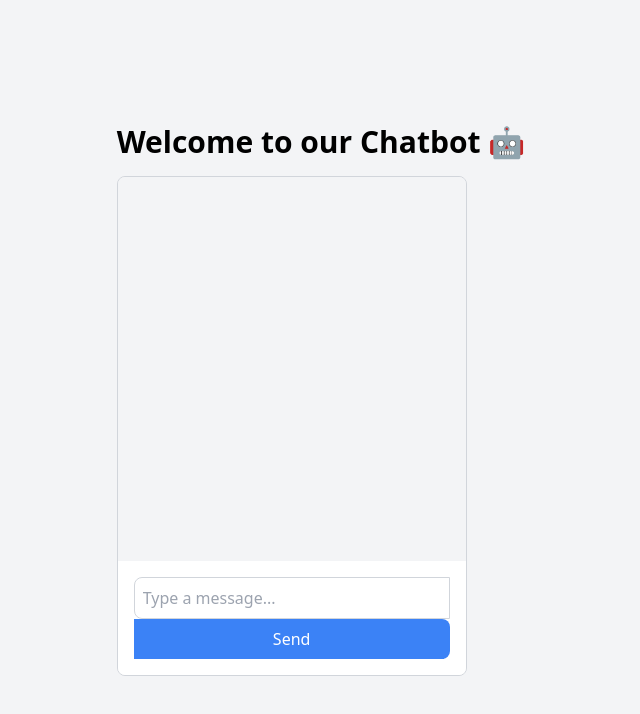
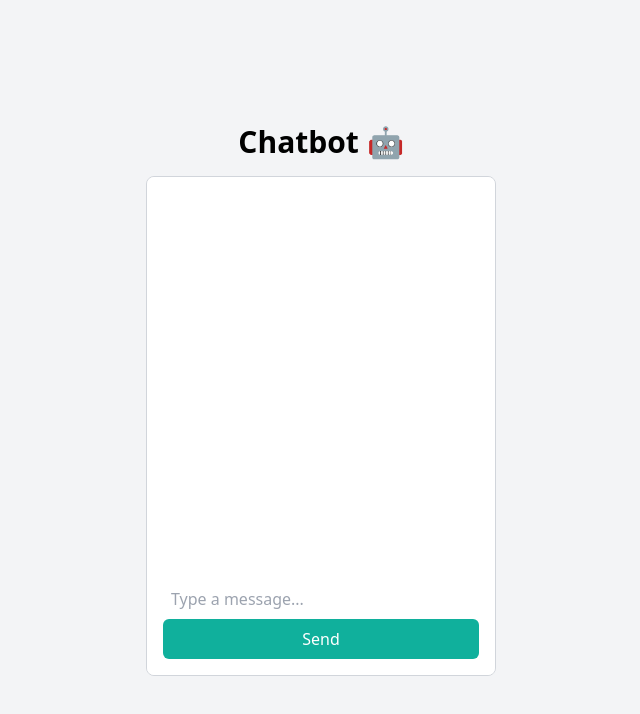
Before and after one commit to Shivam00002/chatbot-app, a Next.js app: page / in a window 1280 px wide. Shown: the top 714 px of the page, without its empty margins (319-959 px from the left). Built offline with nearby package versions, Linux system fonts and the light colour scheme.

Commit message:
ui changes

```diff
--- a/src/components/ChatInput.tsx
+++ b/src/components/ChatInput.tsx
@@ -35,7 +35,7 @@ const ChatInput: React.FC<ChatInputProps> = ({
           value={input}
           onChange={(e) => setInput(e.target.value)}
           onFocus={() => setShowDropdown(true)}
-          className="flex-1 p-2 border border-gray-300 rounded-l-lg focus:outline-none focus:ring-2 focus:ring-blue-500"
+          className="flex-1 p-2  rounded-md border-gray-300 "
           placeholder="Type a message..."
         />
         {showDropdown && (
@@ -53,7 +53,7 @@ const ChatInput: React.FC<ChatInputProps> = ({
         )}
         <button
           type="submit"
-          className="px-4 py-2 bg-blue-500 text-white rounded-r-lg hover:bg-blue-600 focus:outline-none focus:ring-2 focus:ring-blue-500"
+          className="px-4 py-2 bg-[#10B09C] hover:bg-[#0860A2] rounded-md text-white  "
         >
           Send
         </button>
--- a/src/components/ChatWindow.tsx
+++ b/src/components/ChatWindow.tsx
@@ -12,7 +12,7 @@ interface ChatWindowProps {
 
 const ChatWindow: React.FC<ChatWindowProps> = ({ messages, isTyping }) => {
   return (
-    <div className="flex-1 overflow-y-auto p-4 bg-gray-100">
+    <div className="flex-1 overflow-y-auto p-4 bg-white">
       {messages.map((message, index) => (
         <div
           key={index}
@@ -21,8 +21,8 @@ const ChatWindow: React.FC<ChatWindowProps> = ({ messages, isTyping }) => {
           <span
             className={`inline-block p-2 rounded-lg ${
               message.isUser
-                ? "bg-blue-500 text-white"
-                : "bg-white text-gray-800"
+                ? "bg-[#EFF4FF] text-[#000000]"
+                : "bg-[#F3F3F3] text-gray-800"
             }`}
           >
             {message.text}
--- a/src/pages/index.tsx
+++ b/src/pages/index.tsx
@@ -12,7 +12,7 @@ const Home: NextPage = () => {
 
       <main>
         <h1 className="md:text-3xl text-2xl font-bold mb-4 text-center">
-          Welcome to our Chatbot 🤖
+         Chatbot 🤖
         </h1>
         <Chatbot />
       </main>
--- a/src/styles/globals.css
+++ b/src/styles/globals.css
@@ -2,19 +2,8 @@
 @tailwind components;
 @tailwind utilities;
 
-:root {
-  --foreground-rgb: 0, 0, 0;
-  --background-start-rgb: 214, 219, 220;
-  --background-end-rgb: 255, 255, 255;
-}
 
-@media (prefers-color-scheme: dark) {
-  :root {
-    --foreground-rgb: 255, 255, 255;
-    --background-start-rgb: 0, 0, 0;
-    --background-end-rgb: 0, 0, 0;
-  }
-}
+
 
 body {
   color: rgb(var(--foreground-rgb));
```
